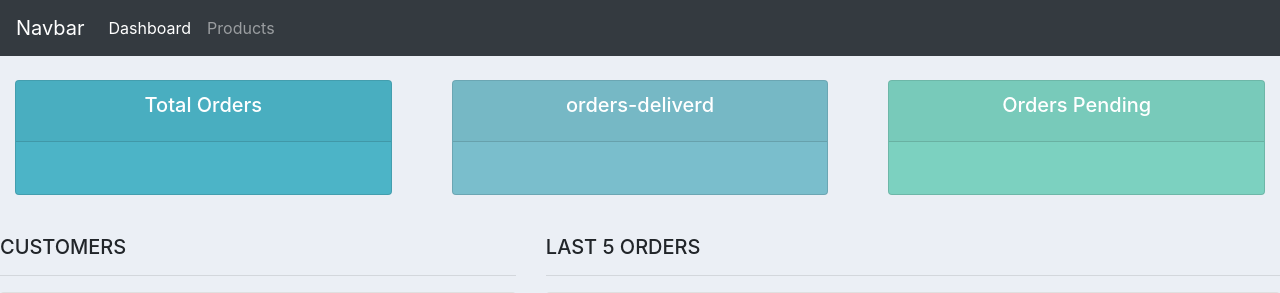
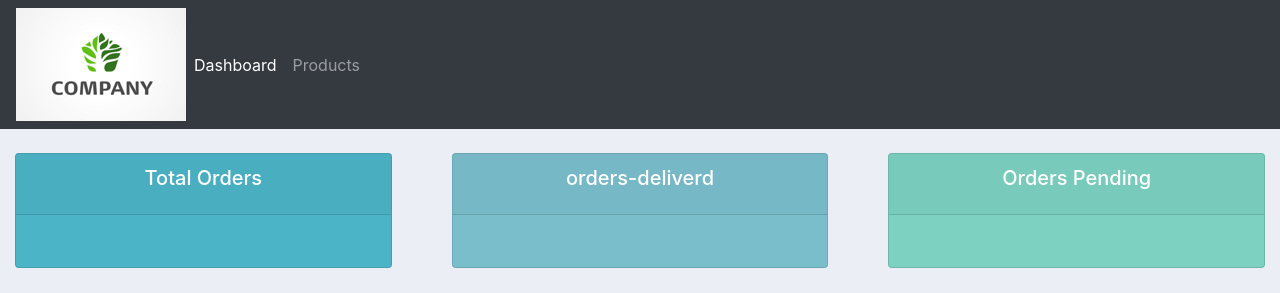
Before and after one commit to coding-fantastic/customer-management-app, a Django app: template accounts/templates/accounts/dashboard.html in a window 1280 px wide. Shown: the top 293 px of the page. Run offline with Django 3.2, Linux system fonts and the light colour scheme; the template is opened without the code that fills it, so the values that code supplies are empty; some libraries are stand-ins or nearby versions.

Commit message:
adding images and static files

```diff
--- a/accounts/templates/accounts/main.html
+++ b/accounts/templates/accounts/main.html
@@ -1,3 +1,4 @@
+{% load static %}
 <!DOCTYPE html>
 <html lang="en">
 <head>
@@ -5,26 +6,8 @@
     <meta name="viewport" content="width=device-width, initial-scale=1.0">
     <link rel="stylesheet" href="https://stackpath.bootstrapcdn.com/bootstrap/4.5.0/css/bootstrap.min.css" integrity="sha384-9aIt2nRpC12Uk9gS9baDl411NQApFmC26EwAOH8WgZl5MYYxFfc+NcPb1dKGj7Sk" crossorigin="anonymous">
     <title>CRM</title>
-    <style>
-        #logo{
+    <link rel="stylesheet" href="{% static '/css/main.css' %}" >
 
-        }
-        body{
-            background-color: #ebeff5;
-        }
-
-        #total-orders{
-            background-color: #4cb4c7;
-        }
-
-        #orders-delivered{
-            background-color: #7abecc;
-        }
-
-        #orders-pending{
-            background-color: #7CD1C0;
-        }
-    </style>
 </head>
 <body>
     {% include 'accounts/navbar.html'%}
--- a/accounts/templates/accounts/navbar.html
+++ b/accounts/templates/accounts/navbar.html
@@ -1,5 +1,6 @@
+{% load static%}
 <nav class="navbar navbar-expand-lg navbar-dark bg-dark">
-    <a class="navbar-brand" href="#">Navbar</a>
+    <img src="{% static 'images/tree-logoa.jpg' %}" alt="logo">
     <button class="navbar-toggler" type="button" data-toggle="collapse" data-target="#navbarNav" aria-controls="navbarNav" aria-expanded="false" aria-label="Toggle navigation">
       <span class="navbar-toggler-icon"></span>
     </button>
--- a/crm/settings.py
+++ b/crm/settings.py
@@ -119,3 +119,9 @@ USE_TZ = True
 # https://docs.djangoproject.com/en/3.0/howto/static-files/
 
 STATIC_URL = '/static/'
+
+MEDIA_URL = '/images/'
+
+STATICFILES_DIRS = [
+    os.path.join(BASE_DIR,'static')
+]
--- /dev/null
+++ b/static/css/main.css
@@ -0,0 +1,18 @@
+#logo{
+
+}
+body{
+    background-color: #ebeff5;
+}
+
+#total-orders{
+    background-color: #4cb4c7;
+}
+
+#orders-delivered{
+    background-color: #7abecc;
+}
+
+#orders-pending{
+    background-color: #7CD1C0;
+}
```
Also changed, not shown: static/images/tree-logoa.jpg (added).
